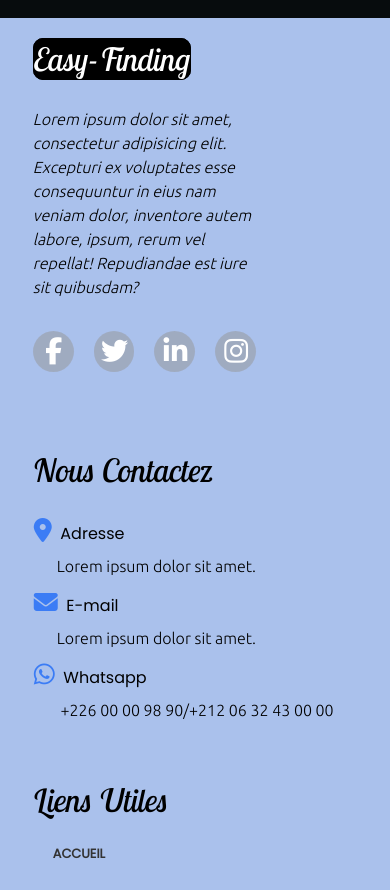
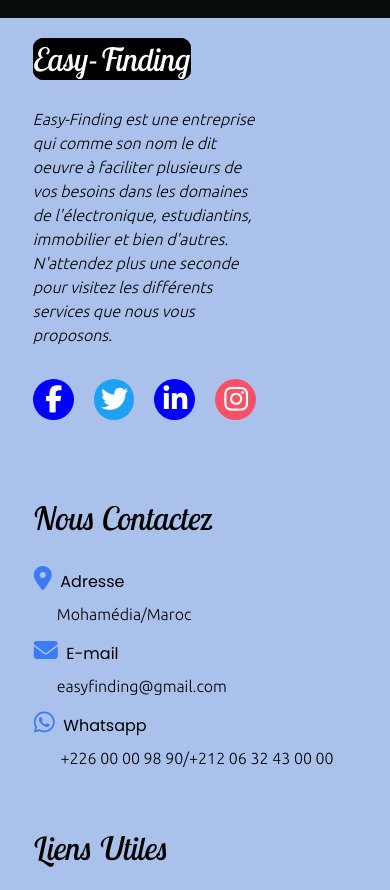
Before and after one commit to Kobanka/Kobanka.github.io, a plain HTML site: page _site/gallery/index.html in a window 390 px wide. Shown: the part 1329-2219 px from the top of the page. Drawn offline with Linux system fonts and the light colour scheme.

Commit message:
Update 3

```diff
--- a/_site/css/main.css
+++ b/_site/css/main.css
@@ -1104,4 +1104,16 @@ section .heading{
   .footer .place{
     flex-direction: column;
   }
+.footer .fb {
+  background-color: blue;
 }
+.footer  .tw{
+  background-color: #1DA1F2;
+}
+.footer .lkdn {
+  background-color: blue;
+}
+.footer .ingm {
+  background-color: rgb(248, 81, 103);
+}
+}
--- a/_site/gallery/index.html
+++ b/_site/gallery/index.html
@@ -120,9 +120,8 @@
     <div class="place">
       <div class="about footer-content">
         <h2>Easy-Finding</h2>
-        <p class="description">Lorem ipsum dolor sit amet, consectetur adipisicing elit.
-          Excepturi ex voluptates esse consequuntur in eius nam veniam dolor, inventore autem labore, ipsum, rerum vel repellat!
-          Repudiandae est iure sit quibusdam?
+        <p class="description">Easy-Finding est une entreprise qui  comme son nom le dit oeuvre à faciliter plusieurs de vos besoins
+          dans les domaines de l'électronique, estudiantins, immobilier et bien d'autres. N'attendez plus une seconde pour visitez les différents services que nous vous proposons.
         </p>
         <p class="social-media">
           <ul class="social-list">
@@ -145,9 +144,9 @@
         <h2 class="head"> Nous Contactez </h2>
         <ul class="cntc-elmt">
           <li class="icone"><i class="fa solid fa-location-dot symb"></i> &nbsp;Adresse</li>
-          <p>Lorem ipsum dolor sit amet.</p>
+          <p>Mohamédia/Maroc</p>
           <li class="icone"><i class="fa solid fa-envelope symb"></i> &nbsp;E-mail</li>
-          <p>Lorem ipsum dolor sit amet.</p>
+          <p>easyfinding@gmail.com</p>
           <li class="icone"><i class="fa brands fa-whatsapp symb"></i> &nbsp;Whatsapp</li>
           <p> &nbsp;+226 00 00 98 90/+212 06 32 43 00 00</p>
         </ul>
@@ -177,13 +176,5 @@
     <div class="rights"><h5>© Easy-Finding Corp(); 2022.<span>All Rights Reserved</span></h5></div>
   </footer>
 
-  <!-- <div id="deuxiemeTrait"></div>
-              <div id="copyrightEtIcons">
-                  <div id="copyright">
-                      <span>© Easy-Finding Corp(); 2022. All Rights Reserved</span>
-                  </div>
-
-              </div>
-          </div> -->
   </body>
 </html>
--- a/css/main.css
+++ b/css/main.css
@@ -1104,4 +1104,16 @@ section .heading{
   .footer .place{
     flex-direction: column;
   }
+.footer .fb {
+  background-color: blue;
 }
+.footer  .tw{
+  background-color: #1DA1F2;
+}
+.footer .lkdn {
+  background-color: blue;
+}
+.footer .ingm {
+  background-color: rgb(248, 81, 103);
+}
+}
```
Also changed, not shown: _includes/footer.html (+4 -14 lines), _site/gallery/article.html (+4 -13 lines), _site/gallery/service.html (+4 -13 lines), _site/index.html (+7 -14 lines), index.html (+3 -1 lines).
